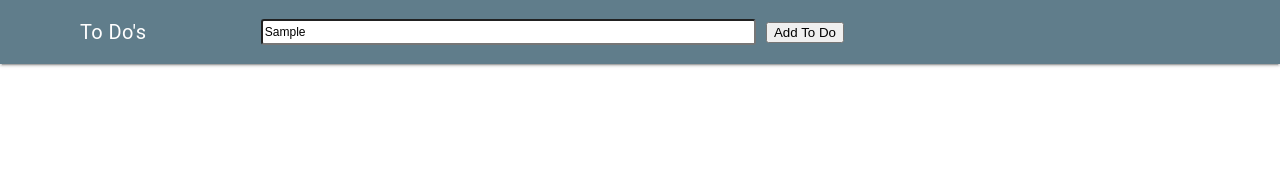
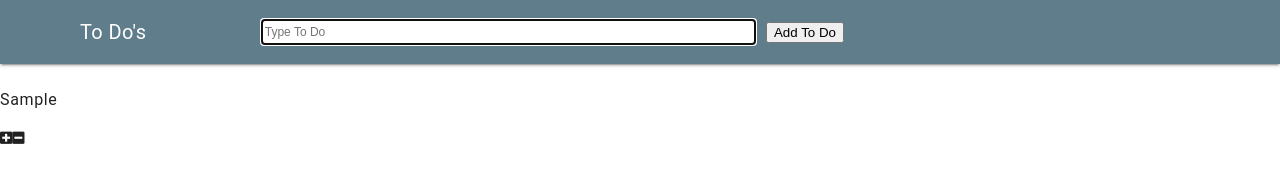
Before and after one commit to stevendowen/ToDoApp, a website: page index.html in a window 1280 px wide. Both pictures are taken after typing "Sample" into the empty fields and a click on the button "Add To Do". Drawn offline with nearby package versions, Linux system fonts and the light colour scheme; files that its build step writes are made by us from their sources.

Commit message:
seperated addTodo function to access it through keyup and onclick

```diff
--- a/index.html
+++ b/index.html
@@ -19,7 +19,7 @@
                 <!-- Title -->
                 <span class="mdl-layout-title">To Do's</span>
                 <div class="input-box">
-                    <input class="input" type="text" placeholder="Type To Do" onkeyup="addTodo(this.value, event)"/>
+                    <input class="input" type="text" placeholder="Type To Do" onkeyup="addKey(this.value, event)"/>
                     <button onclick="addTodo()">Add To Do</button>
                 </div>
                 <div class="mdl-layout-spacer"></div>
--- a/main.js
+++ b/main.js
@@ -1,31 +1,33 @@
 let todo = [];
+let list = [];
 let tasknum = 0;
 let inputnum = 0;
 let listnum = 0;
 
-function addTodo(val, event){
-    switch(event.which) {
-        case 13:
+function addTodo() {
+    let myval = $(".input").val();
     tasknum++;
-            if (val != "") {
-                $(".task-box").append("<div contenteditable='true' class='task" + tasknum + "'>" +
-                    val +
+    if (myval != "") {
+        $(".task-box").append("<div class='task" + tasknum + "'>" +
+            "<h6 contenteditable='true'>" +
+            myval +
+            "</h6>" +
+            "<div class='icons'>" +
             "<i class='fas fa-plus-square' onclick='addInput(" + tasknum + ")'></i>" +
             "<i class='fas fa-minus-square' onclick='deletetask(" + tasknum + ")'></i>" +
+            "</div>" +
             "</div>");
         $(".input").val("");
         $(".input").focus();
-                todo.push(val);
+        todo.push(myval);
         console.log(todo);
-                break;
-            }
     }
 }
 
 function addInput(inputid){
     inputnum++;
     $('.task' + inputid).append("<div class='task-input" + inputnum + "'>" +
-        "<input type='text' placeholder='Add list' onkeyup='addList(" + inputnum + ", this.value, event)'/>" +
+        "<input class='input1' type='text' placeholder='Add list' onkeyup='addList(" + inputnum + ", this.value, event)'/>" +
         "</div>");
 }
 
@@ -36,9 +38,19 @@ function deletetask(taskid){
 function addList(listid, val, event){
     switch(event.which){
         case 13:
-            $('.task-input' + listid).append("<div contenteditable='true'>" +
+            listnum ++;
+            $('.task-input' + listid).append("<div class='list" + listnum + "' contenteditable='true'>" +
                 val +
                 "</div>");
+            $(".input1").val("");
             break;
     }
 }
+
+function addKey(val, event){
+    switch(event.which){
+        case 13:
+            addTodo(val);
+            break;
+    }
+}
```
Lines whose indentation alone changed are shown as unchanged.
